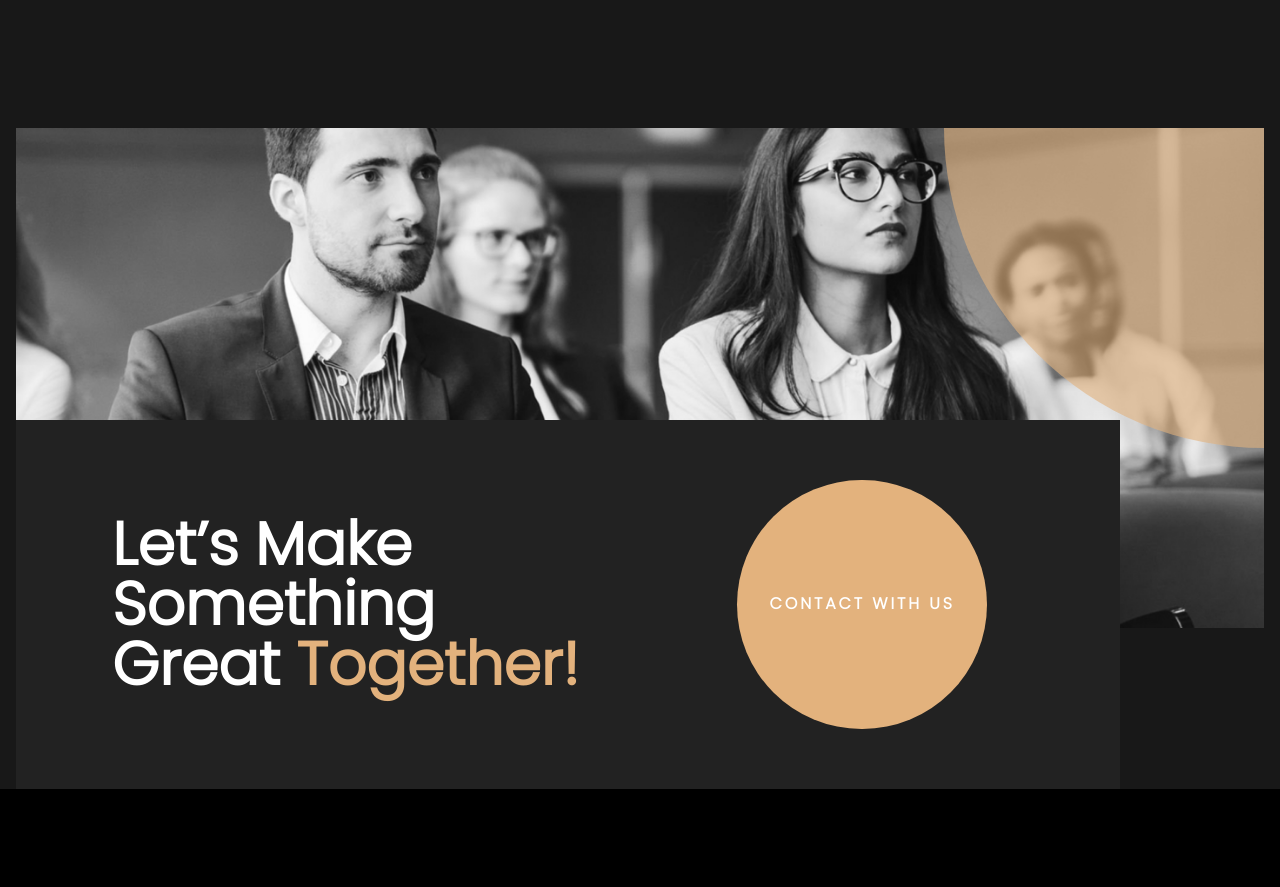
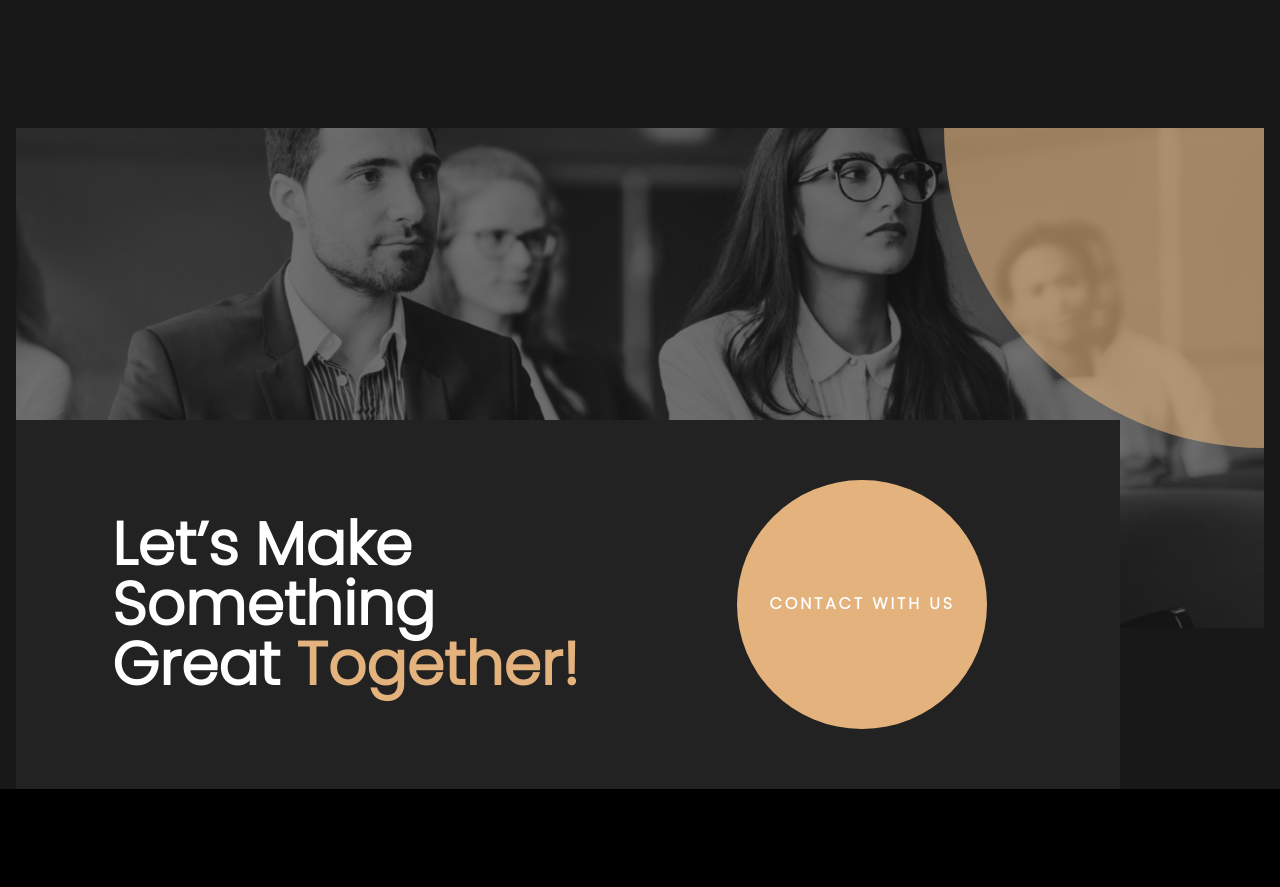
Before and after one commit to favoritech/sublim, a React (Create React App) app: page / in a window 1280 px wide. Shown: the part 4026-4913 px from the top of the page. Built offline with nearby package versions, Linux system fonts and the light colour scheme.

Commit message:
chore: add opacity

```diff
--- a/src/components/newsletter/NewsLetterImage.module.css
+++ b/src/components/newsletter/NewsLetterImage.module.css
@@ -6,4 +6,5 @@
   background-repeat: no-repeat;
   background-size: cover;
   background-position: center;
+  opacity: 0.4;
 }
```
